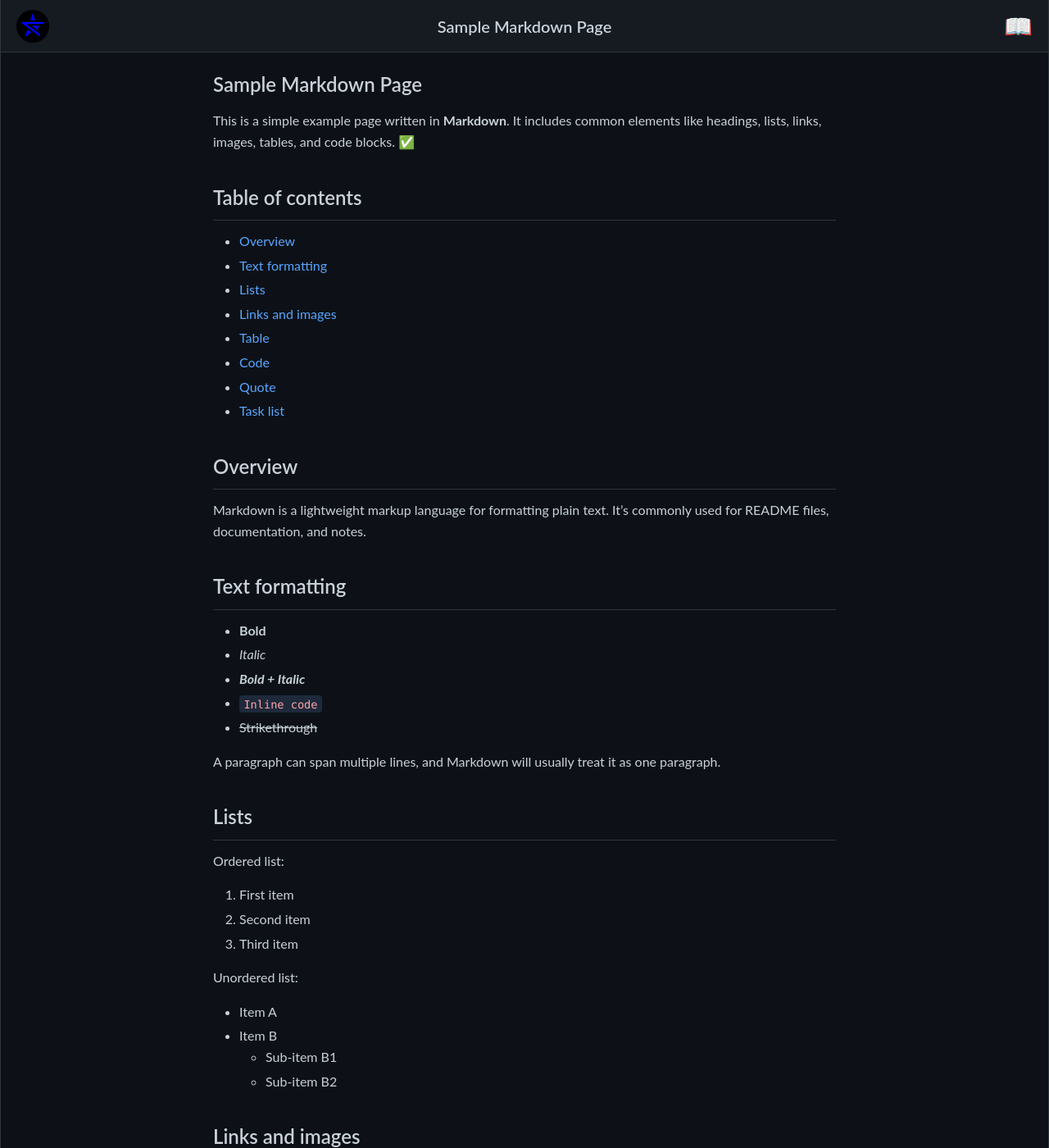
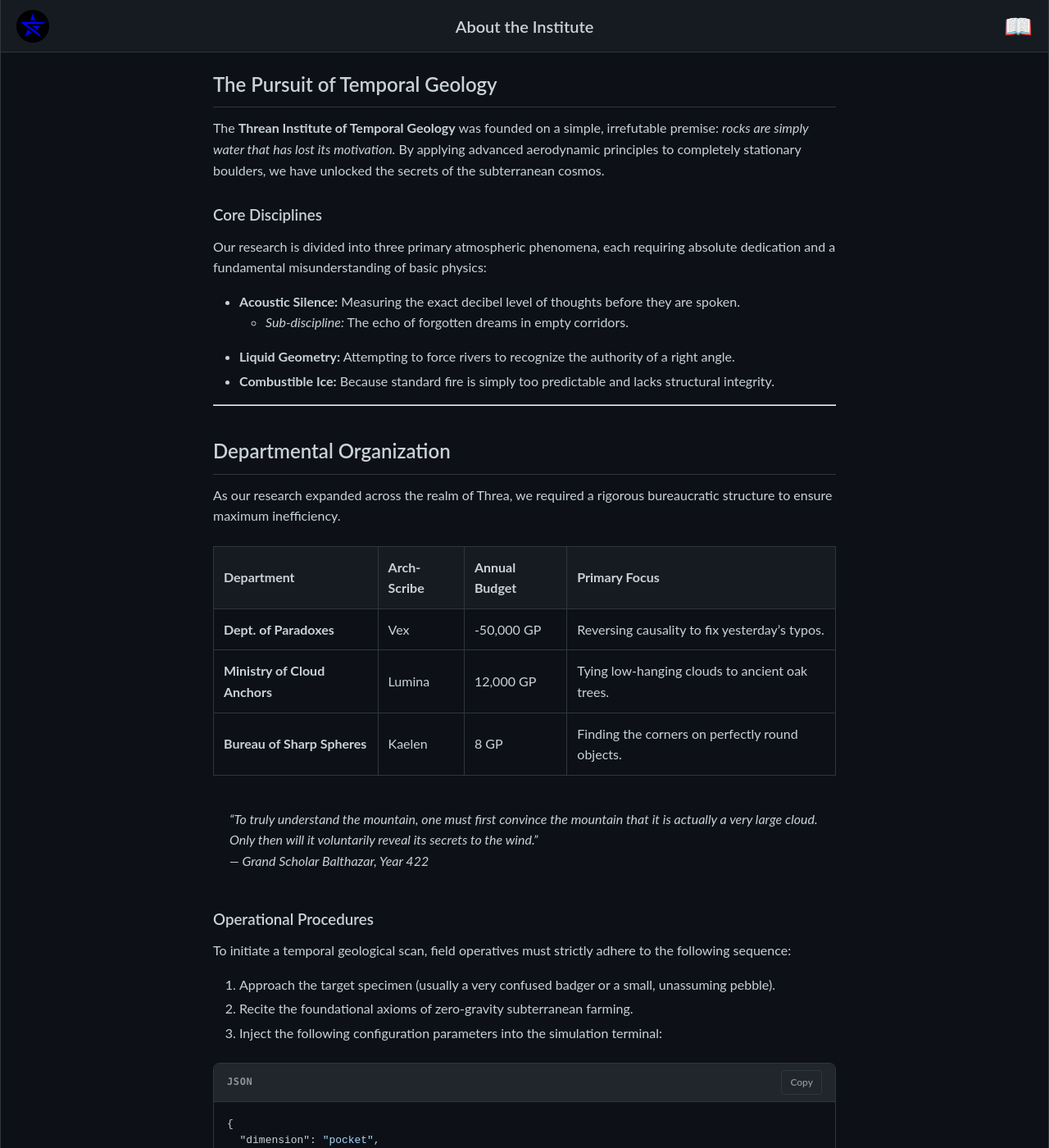
Before and after one commit to zBuLe/theme, a Jekyll site: the page built from about.md, in a window 1280 px wide and 1400 px high. Shown: the whole window at 82% size. Built offline with Jekyll 4.4.1, drawn with Linux system fonts in a browser that asks for light colours; comment, search, counter and statistics services are not loaded; some of the changed text lies outside the part shown.

Commit message:
Update about.md

````diff
--- a/about.md
+++ b/about.md
@@ -1,105 +1,60 @@
 ---
-title: "Sample Markdown Page"
-author: "Your Name"
-date: "2026-02-28"
-tags: [markdown, sample, docs]
+title: About the Institute
+author: Arch-Scribe Vex
+date: 2026-02-28
+tags: [lore, paradox, methodology]
 ---
 
-# Sample Markdown Page
+## The Pursuit of Temporal Geology
 
-This is a simple example page written in **Markdown**. It includes common elements like headings, lists, links, images, tables, and code blocks. ✅
+The **Threan Institute of Temporal Geology** was founded on a simple, irrefutable premise: *rocks are simply water that has lost its motivation.* By applying advanced aerodynamic principles to completely stationary boulders, we have unlocked the secrets of the subterranean cosmos.
 
-## Table of contents
+### Core Disciplines
 
-- [Overview](#overview)
-- [Text formatting](#text-formatting)
-- [Lists](#lists)
-- [Links and images](#links-and-images)
-- [Table](#table)
-- [Code](#code)
-- [Quote](#quote)
-- [Task list](#task-list)
+Our research is divided into three primary atmospheric phenomena, each requiring absolute dedication and a fundamental misunderstanding of basic physics:
 
-## Overview
+* **Acoustic Silence:** Measuring the exact decibel level of thoughts before they are spoken.
+    * *Sub-discipline:* The echo of forgotten dreams in empty corridors.
+* **Liquid Geometry:** Attempting to force rivers to recognize the authority of a right angle.
+* **Combustible Ice:** Because standard fire is simply too predictable and lacks structural integrity.
 
-Markdown is a lightweight markup language for formatting plain text. It’s commonly used for README files, documentation, and notes.
+***
 
-## Text formatting
+## Departmental Organization
 
-- **Bold**
-- *Italic*
-- ***Bold + Italic***
-- `Inline code`
-- ~~Strikethrough~~
+As our research expanded across the realm of Threa, we required a rigorous bureaucratic structure to ensure maximum inefficiency.
 
-A paragraph can span multiple lines, and Markdown will usually treat it as one paragraph.
+| Department | Arch-Scribe | Annual Budget | Primary Focus |
+| :--- | :--- | :--- | :--- |
+| **Dept. of Paradoxes** | Vex | -50,000 GP | Reversing causality to fix yesterday's typos. |
+| **Ministry of Cloud Anchors** | Lumina | 12,000 GP | Tying low-hanging clouds to ancient oak trees. |
+| **Bureau of Sharp Spheres** | Kaelen | 8 GP | Finding the corners on perfectly round objects. |
 
-## Lists
+> "To truly understand the mountain, one must first convince the mountain that it is actually a very large cloud. Only then will it voluntarily reveal its secrets to the wind."
+> <cite>— Grand Scholar Balthazar, Year 422</cite>
 
-Ordered list:
-1. First item
-2. Second item
-3. Third item
+### Operational Procedures
 
-Unordered list:
-- Item A
-- Item B
-  - Sub-item B1
-  - Sub-item B2
+To initiate a temporal geological scan, field operatives must strictly adhere to the following sequence:
 
-## Links and images
-
-Link:
-- [OpenAI](https://openai.com)
-
-Image:
-- ![Example image](https://via.placeholder.com/640x200.png?text=Sample+Image)
-
-## Table
-
-| Feature | Supported | Notes |
-|--------:|:---------:|------|
-| Headings | ✅ | `#`, `##`, `###` |
-| Tables | ✅ | Some flavors require extensions |
-| Footnotes | ⚠️ | Depends on renderer |
-| HTML | ✅ | Often allowed, but not always |
-
-## Code
-
-Inline code looks like `print("hello")`.
-
-Fenced code block (Python):
-
-```python
-def greet(name: str) -> str:
-    return f"Hello, {name}!"
-
-print(greet("Markdown"))
-```
-
-Fenced code block (JSON):
+1. Approach the target specimen (usually a very confused badger or a small, unassuming pebble).
+2. Recite the foundational axioms of zero-gravity subterranean farming.
+3. Inject the following configuration parameters into the simulation terminal:
 
 ```json
 {
-  "name": "Sample",
-  "type": "markdown",
-  "active": true
+  "dimension": "pocket",
+  "gravity_coefficient": "strictly_optional",
+  "tea_temperature": "earl_grey_hot",
+  "target_coordinates": [ null, "slightly_left", 42 ]
 }
+
 ```
 
-## Quote
+If the `target_coordinates` fail to initialize, you must manually verify the `chronosphere.exe` module and verbally apologize to the nearest piece of quartz.
 
-> “Markdown makes documentation easier to write and read.”
+## Further Reading
 
-## Task list
+For a more comprehensive breakdown of our methodologies, please consult the [Index of Impossible Findings](https://www.google.com/search?q=%23). If you are looking for the cafeteria menu, it has been permanently redacted for your own safety.
 
-* [x] Create a Markdown file
-* [x] Add headings and formatting
-* [ ] Export to PDF 📄
-* [ ] Publish online 🌐
-
----
-
-### Footer
-
-If you want, you can copy this into a file named `sample.md` and render it with any Markdown viewer.
+*Fig 1: A completely normal Tuesday at the Institute's primary observation deck.*
````
